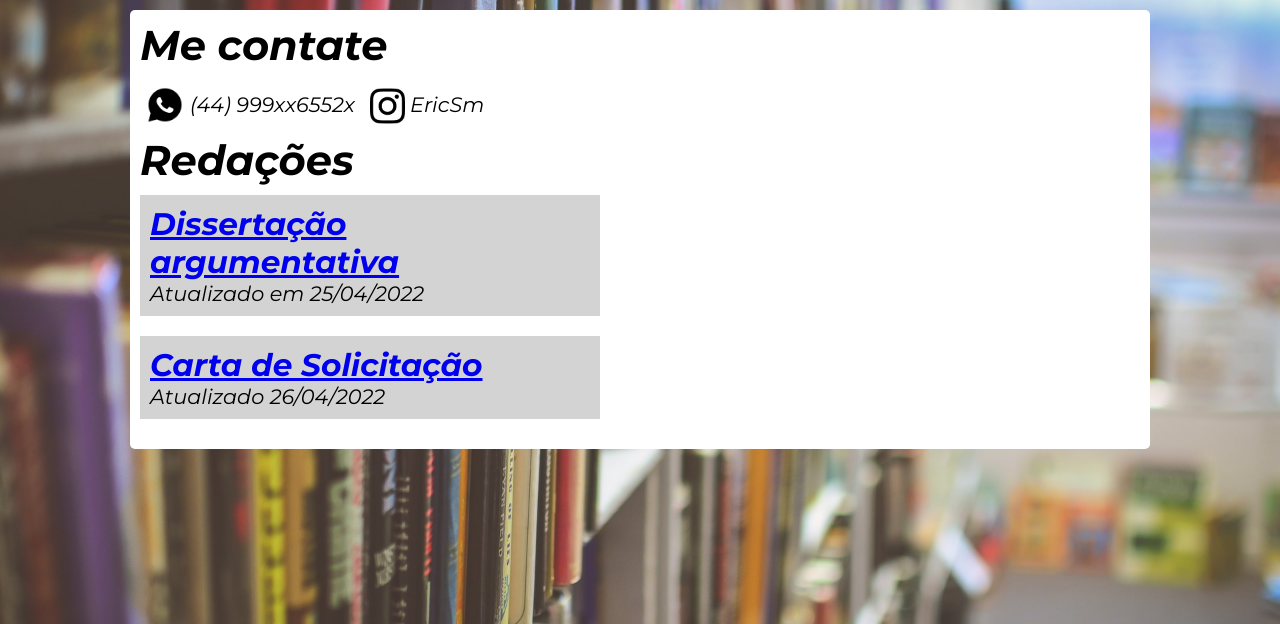
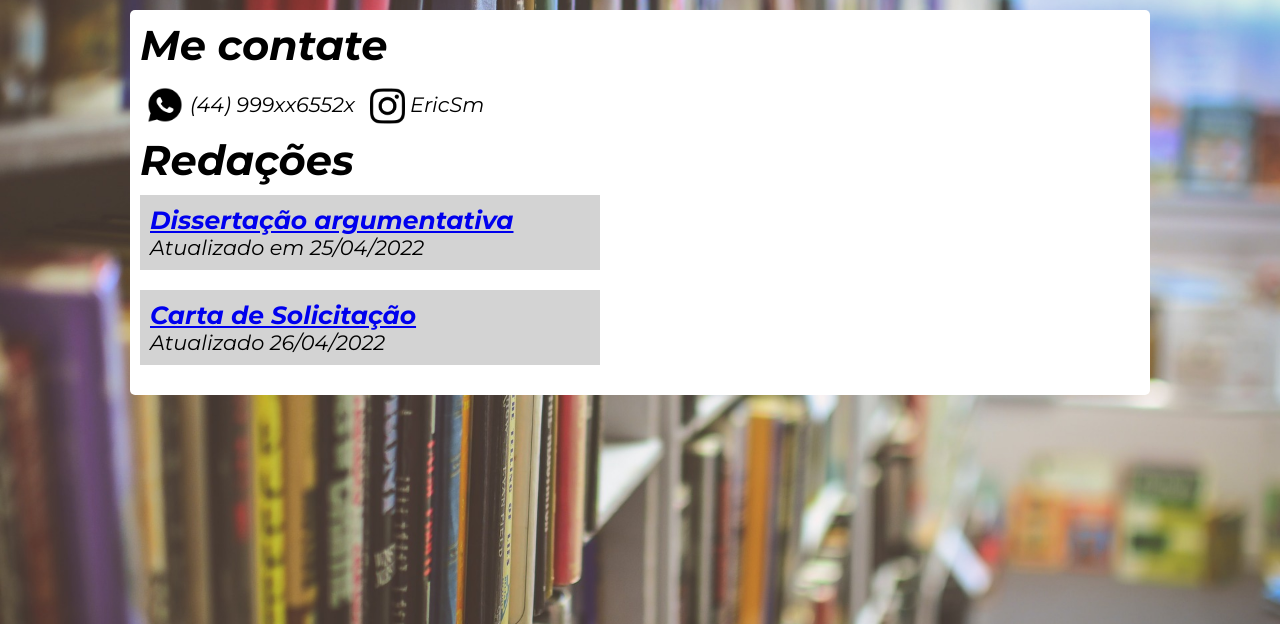
Before and after one commit to erichenriquesm/html5-e-css3, a PHP site: page / in a window 1280 px wide. Shown: the part 70-694 px from the top of the page. Run offline with PHP 8.4, Linux system fonts and the light colour scheme.

Commit message:
Update css.css

```diff
--- a/práticas/prática002/css.css
+++ b/práticas/prática002/css.css
@@ -50,6 +50,9 @@ main{
 main > h1{
     margin-bottom: 10px;
 }
+h2{
+    font-size: 1.2em;
+}
 
 section{
     margin-bottom: 20px;
```
